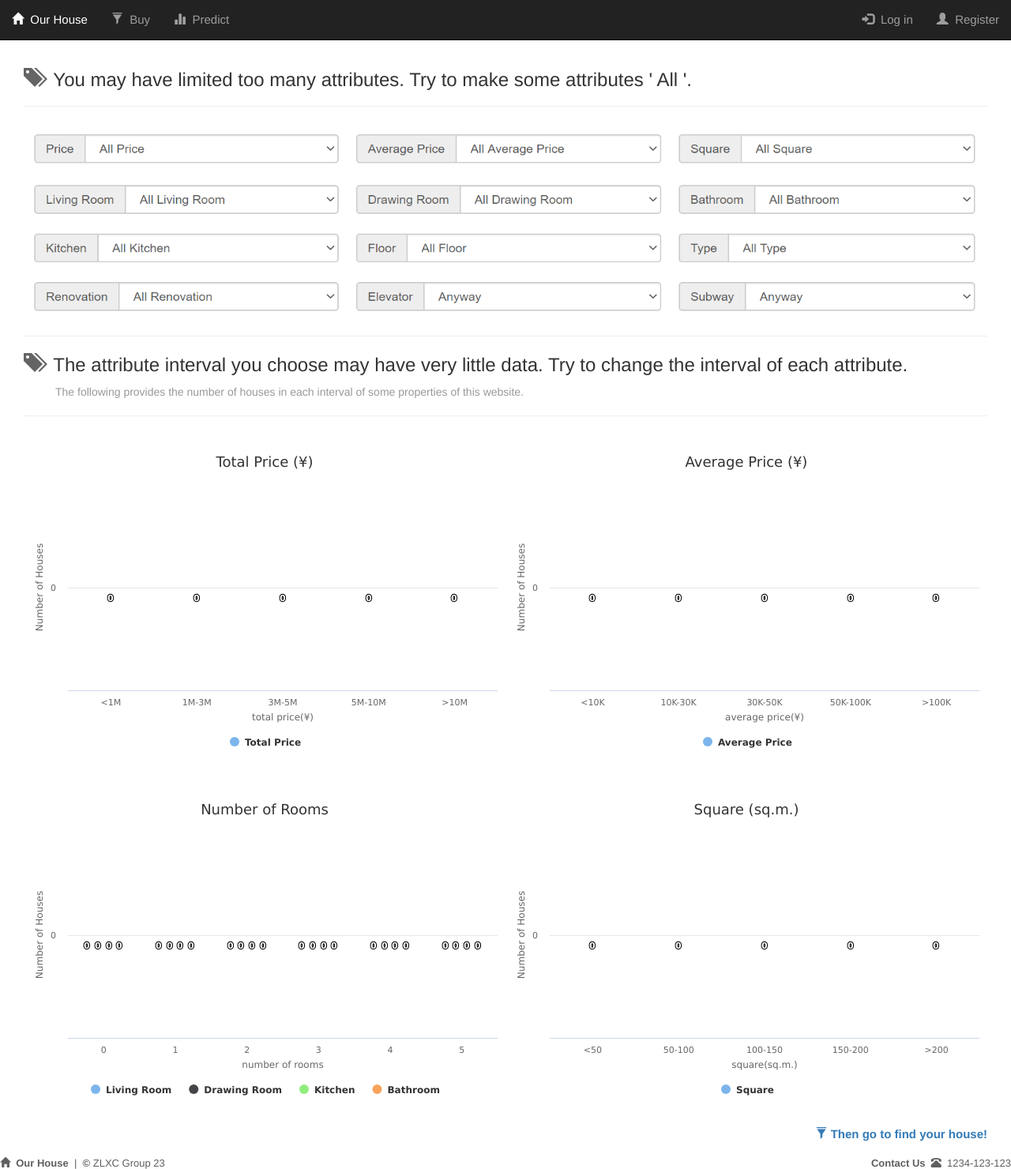
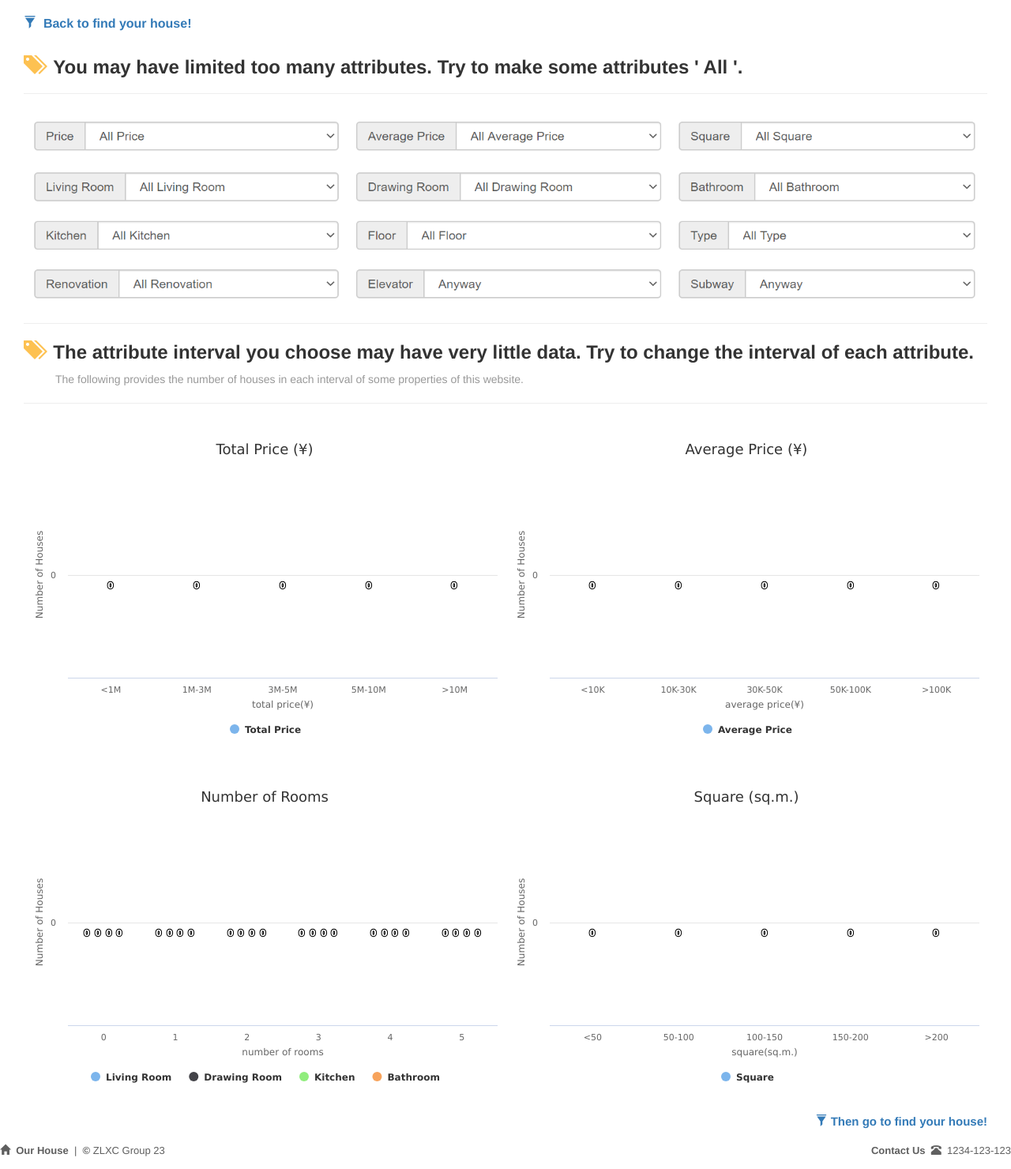
Before and after one commit to Group23-ZLXC/OurHouse, a Flask app: page /tips in a window 1280 px wide. Shown: the whole page at 79% size. Run offline with Flask 2, Linux system fonts and the light colour scheme; data that the repository does not hold is empty; parts of the project's set-up code (start-up, migrations or seed data) failed here and were passed over; some libraries are stand-ins or nearby versions.

Commit message:
Optimize UI of 'Tips'

```diff
--- a/houseapp/templates/buy.html
+++ b/houseapp/templates/buy.html
@@ -517,6 +517,7 @@
     </tr>
 </table>
 {% endif %}
+<hr style="margin:30px 30px 0 30px;">
 {% if paginate.total != 0 %}
 <table align="center">
     <tr>
@@ -542,7 +543,7 @@
     </tr>
 </table>
 {% endif %}
-<hr style="margin:30px 30px 0 30px;">
+<hr style="margin:10px 30px 0 30px;">
 
 <!-- {% for house in checked %}
 
--- a/houseapp/templates/tips.html
+++ b/houseapp/templates/tips.html
@@ -1,7 +1,3 @@
-{% extends "base.html" %}
-
-{% block content %}
-
 <head>
     <meta charset="utf-8">
     <link href="https://cdn.jsdelivr.net/npm/bootstrap@3.3.7/dist/css/bootstrap.min.css" rel="stylesheet">
@@ -9,12 +5,18 @@
 </head>
 
 <body>
-    <div style="margin:65px 30px 10px 30px;">
-        <h3><span class="glyphicon glyphicon-tags" style="color: #646464;"></span>&nbsp;&nbsp;You may have limited too many attributes. Try to make some attributes ' All '.</h3>
+    <table>
+        <tr>
+            <th style="padding:0 0 0 30px;"><a href="{{ url_for('buy') }}" ><span class="glyphicon glyphicon-filter"></span>&nbsp;&nbsp;Back to find your house!</a>
+            </th>
+        </tr>
+    </table>
+    <div style="margin:30px 30px 10px 30px;">
+        <h3><span class="glyphicon glyphicon-tags" style="color: #fdc151;"></span>&nbsp;&nbsp;<b>You may have limited too many attributes. Try to make some attributes ' All '.</b></h3>
         <hr>
         <img src="{{ url_for('static', filename='img/property.png') }}" style="width: 100%;height: 250px;" />
         <hr>
-        <h3><span class="glyphicon glyphicon-tags" style="color: #646464;"></span>&nbsp;&nbsp;The attribute interval you choose may have very little data. Try to change the interval of each attribute.</h3>
+        <h3><span class="glyphicon glyphicon-tags" style="color: #fdc151;"></span>&nbsp;&nbsp;<b>The attribute interval you choose may have very little data. Try to change the interval of each attribute.</b></h3>
         <p style="color: rgb(153, 153, 153);margin-left: 40px;">The following provides the number of houses in each interval of some properties of this website.</p>
         <hr>
         <table style="width: 100%;">
@@ -203,4 +205,3 @@
 </script>
 </body>
 {% include 'footer.html' %}
-{% endblock %}
```
